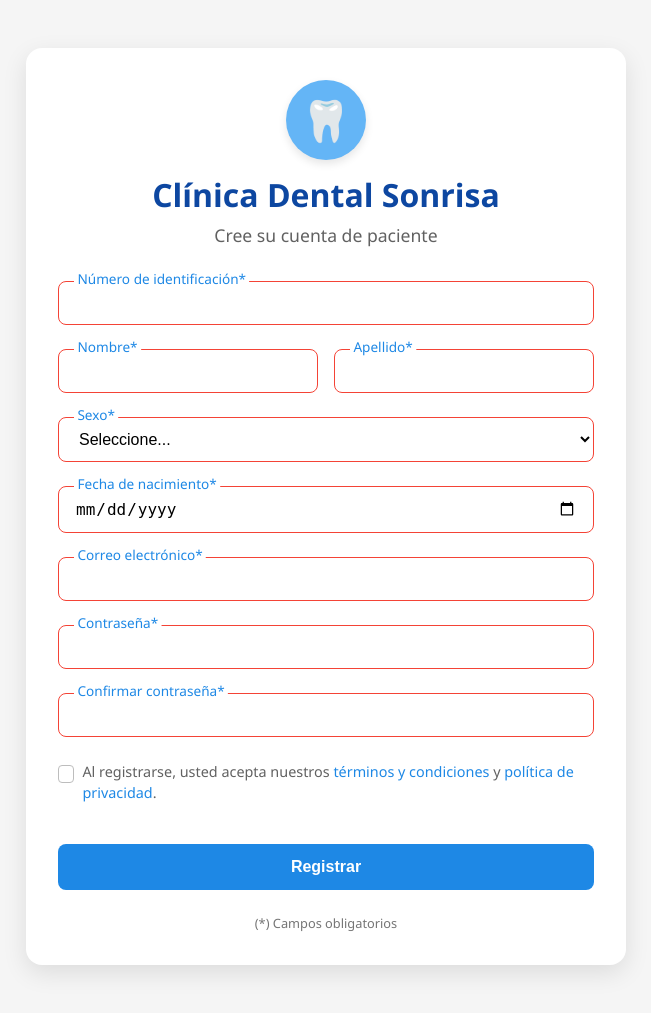
After one commit to JOANC-program/odontologia, a PHP site: page /Vista/html/registro.php in a window 1280 px wide. The commit adds this page. Shown: the whole page, without its empty margins (314-965 px from the left). Run offline with PHP 8.4, Linux system fonts and the light colour scheme.

Commit message:
Registro y login v1

```diff
--- /dev/null
+++ b/Vista/css/registro.css
@@ -0,0 +1,316 @@
+:root {
+  /* Color palette */
+  --primary-color: #1E88E5;
+  --primary-light: #64B5F6;
+  --primary-dark: #0D47A1;
+  --secondary-color: #4CAF50;
+  --secondary-light: #81C784;
+  --accent-color: #FF5722;
+  --success-color: #4CAF50;
+  --warning-color: #FFC107;
+  --error-color: #F44336;
+  --neutral-100: #F5F5F5;
+  --neutral-200: #EEEEEE;
+  --neutral-300: #E0E0E0;
+  --neutral-400: #BDBDBD;
+  --neutral-500: #9E9E9E;
+  --neutral-600: #757575;
+  --neutral-700: #616161;
+  --neutral-800: #424242;
+  --neutral-900: #212121;
+  --white: #FFFFFF;
+  --black: #000000;
+
+  /* Typography */
+  font-family: 'Segoe UI', 'Helvetica Neue', Arial, sans-serif;
+  line-height: 1.5;
+  font-weight: 400;
+
+  /* Color scheme */
+  color-scheme: light;
+  color: var(--neutral-800);
+  background-color: var(--neutral-100);
+
+  /* Rendering */
+  font-synthesis: none;
+  text-rendering: optimizeLegibility;
+  -webkit-font-smoothing: antialiased;
+  -moz-osx-font-smoothing: grayscale;
+}
+
+* {
+  box-sizing: border-box;
+  margin: 0;
+  padding: 0;
+}
+
+body {
+  margin: 0;
+  display: flex;
+  min-width: 320px;
+  min-height: 100vh;
+}
+
+h1 {
+  font-size: 2rem;
+  line-height: 1.2;
+  font-weight: 600;
+  color: var(--primary-dark);
+  margin-bottom: 0.5rem;
+}
+
+.subtitle {
+  color: var(--neutral-700);
+  font-size: 1.1rem;
+  margin-bottom: 2rem;
+}
+
+a {
+  font-weight: 500;
+  color: var(--primary-color);
+  text-decoration: none;
+  transition: color 0.3s ease;
+}
+
+a:hover {
+  color: var(--primary-dark);
+  text-decoration: underline;
+}
+
+#app {
+  width: 100%;
+  margin: 0 auto;
+  padding: 1rem;
+  display: flex;
+  justify-content: center;
+  align-items: center;
+}
+
+.registration-container {
+  width: 100%;
+  max-width: 600px;
+  background-color: var(--white);
+  border-radius: 16px;
+  box-shadow: 0 8px 24px rgba(0, 0, 0, 0.1);
+  padding: 2rem;
+  margin: 2rem 0;
+  transition: transform 0.3s ease, box-shadow 0.3s ease;
+}
+
+.registration-container:hover {
+  transform: translateY(-4px);
+  box-shadow: 0 12px 32px rgba(0, 0, 0, 0.15);
+}
+
+.registration-header {
+  text-align: center;
+  margin-bottom: 2rem;
+}
+
+.logo-container {
+  display: flex;
+  justify-content: center;
+  margin-bottom: 1rem;
+}
+
+.logo {
+  width: 80px;
+  height: 80px;
+  background-color: var(--primary-light);
+  border-radius: 50%;
+  display: flex;
+  justify-content: center;
+  align-items: center;
+  box-shadow: 0 4px 8px rgba(0, 0, 0, 0.1);
+}
+
+.tooth-icon {
+  font-size: 40px;
+}
+
+.registration-form {
+  width: 100%;
+}
+
+.form-group {
+  margin-bottom: 1.5rem;
+  position: relative;
+}
+
+.form-row {
+  display: flex;
+  gap: 16px;
+  width: 100%;
+}
+
+.half {
+  flex: 1;
+}
+
+.input-container {
+  position: relative;
+}
+
+.form-input {
+  width: 100%;
+  padding: 12px 16px;
+  font-size: 1rem;
+  background-color: var(--white);
+  border: 1px solid var(--neutral-300);
+  border-radius: 8px;
+  outline: none;
+  transition: border-color 0.3s ease, box-shadow 0.3s ease;
+}
+
+.form-input:focus {
+  border-color: var(--primary-color);
+  box-shadow: 0 0 0 3px rgba(30, 136, 229, 0.2);
+}
+
+.form-input:focus + .form-label,
+.form-input:not(:placeholder-shown) + .form-label {
+  transform: translateY(-24px) scale(0.85);
+  color: var(--primary-color);
+}
+
+.form-input:invalid {
+  border-color: var(--error-color);
+}
+
+.form-input:valid {
+  border-color: var(--success-color);
+}
+
+.form-label {
+  position: absolute;
+  left: 16px;
+  top: 12px;
+  color: var(--neutral-600);
+  pointer-events: none;
+  transition: transform 0.3s ease, color 0.3s ease;
+  transform-origin: left top;
+  background-color: var(--white);
+  padding: 0 4px;
+}
+
+.date-input::-webkit-calendar-picker-indicator {
+  cursor: pointer;
+}
+
+.date-label {
+  transform: translateY(-24px) scale(0.85);
+  color: var(--neutral-600);
+}
+
+.terms-container {
+  margin-top: 1.5rem;
+}
+
+.checkbox-container {
+  display: flex;
+  align-items: flex-start;
+}
+
+.form-checkbox {
+  margin-top: 4px;
+  margin-right: 8px;
+  appearance: none;
+  width: 18px;
+  height: 18px;
+  border: 1px solid var(--neutral-400);
+  border-radius: 4px;
+  background-color: var(--white);
+  transition: background-color 0.3s ease, border-color 0.3s ease;
+  position: relative;
+  cursor: pointer;
+}
+
+.form-checkbox:checked {
+  background-color: var(--primary-color);
+  border-color: var(--primary-color);
+}
+
+.form-checkbox:checked::after {
+  content: '✓';
+  position: absolute;
+  color: var(--white);
+  font-size: 12px;
+  top: 0;
+  left: 4px;
+}
+
+.checkbox-label {
+  font-size: 0.9rem;
+  color: var(--neutral-700);
+  line-height: 1.5;
+  cursor: pointer;
+}
+
+.terms-link {
+  color: var(--primary-color);
+  transition: color 0.3s ease;
+}
+
+.terms-link:hover {
+  color: var(--primary-dark);
+}
+
+.register-button {
+  width: 100%;
+  padding: 14px 24px;
+  font-size: 1rem;
+  font-weight: 600;
+  color: var(--white);
+  background-color: var(--primary-color);
+  border: none;
+  border-radius: 8px;
+  cursor: pointer;
+  transition: background-color 0.3s ease, transform 0.2s ease;
+  margin-top: 1rem;
+}
+
+.register-button:hover {
+  background-color: var(--primary-dark);
+}
+
+.register-button:active {
+  transform: scale(0.98);
+}
+
+.required-fields {
+  text-align: center;
+  font-size: 0.8rem;
+  color: var(--neutral-600);
+  margin-top: 1.5rem;
+}
+
+/* Responsive styles */
+@media (max-width: 600px) {
+  .registration-container {
+    padding: 1.5rem;
+    margin: 1rem 0;
+    border-radius: 12px;
+  }
+
+  h1 {
+    font-size: 1.6rem;
+  }
+
+  .subtitle {
+    font-size: 1rem;
+  }
+
+  .form-row {
+    flex-direction: column;
+    gap: 0;
+  }
+
+  .logo {
+    width: 60px;
+    height: 60px;
+  }
+
+  .tooth-icon {
+    font-size: 30px;
+  }
+}
--- a/Vista/html/asignar.php
+++ b/Vista/html/asignar.php
@@ -16,8 +16,8 @@
             <h1>Sistema de Gestión Odontológica</h1>
         </div>
         <ul id="menu">
-            <li><a href="index.php">inicio</a> </li>
-            <li class="activa"><a href="index.php?accion=asignar">Asignar</a> </li>
+            <li><a href="index.php?accion=inicio">inicio</a> </li>
+            <li class="activa"><a href="/odontologia/index.php?accion=asignar">Asignar</a> </li>
             <li><a href="index.php?accion=consultar">Consultar Cita</a> </li>
             <li><a href="index.php?accion=cancelar">Cancelar Cita</a> </li>
             <li><a href="index.php?accion=medicos">Gestor Medicos</a> </li>
--- a/Vista/html/cancelar.php
+++ b/Vista/html/cancelar.php
@@ -16,7 +16,7 @@
             <h1>Sistema de Gestión Odontológica</h1>
         </div>
         <ul id="menu">
-            <li><a href="index.php">inicio</a> </li>
+            <li><a href="index.php?accion=inicio">inicio</a> </li>
             <li><a href="index.php?accion=asignar">Asignar</a> </li>
             <li><a href="index.php?accion=consultar">Consultar Cita</a> </li>
             <li class="activa"><a href="index.php?accion=consultar">Cancelar Cita</a>
--- a/Vista/html/confirmarCita.php
+++ b/Vista/html/confirmarCita.php
@@ -12,7 +12,7 @@
             <h1>Sistema de Gestión Odontológica</h1>
         </div>
         <ul id="menu">
-            <li class="activa"><a href="index.php">inicio</a> </li>
+            <li class="activa"><a href="index.php?accion=inicio">inicio</a> </li>
             <li><a href="index.php?accion=asignar">Asignar</a> </li>
             <li><a href="index.php?accion=consultar">Consultar Cita</a> </li>
             <li><a href="index.php?accion=cancelar">Cancelar Cita</a> </li>
--- a/Vista/html/consultar.php
+++ b/Vista/html/consultar.php
@@ -16,7 +16,7 @@
             <h1>Sistema de Gestión Odontológica</h1>
         </div>
         <ul id="menu">
-            <li><a href="index.php">inicio</a> </li>
+            <li><a href="index.php?accion=inicio">inicio</a> </li>
             <li><a href="index.php?accion=asignar">Asignar</a> </li>
             <li class="activa"><a href="index.php?accion=consultar">Consultar Cita</a>
             </li>
--- a/Vista/html/gestorMedicos.php
+++ b/Vista/html/gestorMedicos.php
@@ -16,7 +16,7 @@
             <h1>Sistema de Gestión Odontológica</h1>
         </div>
         <ul id="menu">
-            <li><a href="index.php">inicio</a> </li>
+            <li><a href="index.php?accion=inicio">inicio</a> </li>
             <li><a href="index.php?accion=asignar">Asignar</a> </li>
             <li><a href="index.php?accion=consultar">Consultar Cita</a> </li>
             <li><a href="index.php?accion=cancelar">Cancelar Cita</a> </li>
--- a/Vista/html/inicio.php
+++ b/Vista/html/inicio.php
@@ -14,8 +14,8 @@
             <h1>Sistema de Gestión Odontológica</h1>
         </div>
         <ul id="menu">
-            <li><a href="index.php">inicio</a> </li>
-            <li><a href="index.php?accion=asignar">Asignar</a> </li>
+            <li class="activa"><a href="index.php?accion=inicio">inicio</a> </li>
+            <li><a href="/odontologia/index.php?accion=asignar">Asignar</a> </li>
             <li><a href="index.php?accion=consultar">Consultar Cita</a> </li>
             <li><a href="index.php?accion=cancelar">Cancelar Cita</a> </li>
             <li><a href="index.php?accion=medicos">Gestor Medicos</a> </li>
--- /dev/null
+++ b/Vista/html/registro.php
@@ -0,0 +1,127 @@
+<!doctype html>
+<html lang="es">
+
+<head>
+    <meta charset="UTF-8" />
+    <link rel="icon" type="image/svg+xml" href="/vite.svg" />
+    <meta name="viewport" content="width=device-width, initial-scale=1.0" />
+    <title>Clínica Dental - Registro de Pacientes</title>
+    <link rel="stylesheet" href="/odontologia/Vista/css/registro.css" />
+</head>
+
+<body>
+    <div id="app">
+        <div class="registration-container">
+            <div class="registration-header">
+                <div class="logo-container">
+                    <div class="logo">
+                        <span class="tooth-icon">🦷</span>
+                    </div>
+                </div>
+                <h1>Clínica Dental Sonrisa</h1>
+                <p class="subtitle">Cree su cuenta de paciente</p>
+            </div>
+
+            <form action="index.php?accion=registrarUsuario" method="post" class="registration-form" novalidate>
+                <div class="form-group">
+                    <div class="input-container">
+                        <!-- Número de identificación -->
+                        <input type="text" name="PacIdentificacion" id="id-number" class="form-input" required
+                            pattern=".{5,}"
+                            title="El número de identificación debe tener al menos 5 caracteres">
+                        <label for="id-number" class="form-label">Número de identificación*</label>
+                    </div>
+                </div>
+
+                <div class="form-row">
+                    <div class="form-group half">
+                        <div class="input-container">
+                            <!-- Nombre -->
+                            <input type="text" name="PacNombres" id="first-name" class="form-input" required>
+                            <label for="first-name" class="form-label">Nombre*</label>
+                        </div>
+                    </div>
+
+                    <div class="form-group half">
+                        <div class="input-container">
+                            <!-- Apellido -->
+                            <input type="text" name="PacApellidos" id="last-name" class="form-input" required>
+                            <label for="last-name" class="form-label">Apellido*</label>
+                        </div>
+                    </div>
+                </div>
+
+                <div class="form-group">
+                    <div class="input-container">
+                        <!-- Sexo -->
+                        <select name="PacSexo" id="sexo" class="form-input date-input" required>
+                            <option value="" disabled selected>Seleccione...</option>
+                            <option value="M">Masculino</option>
+                            <option value="F">Femenino</option>
+                            <option value="O">Otro</option>
+                        </select>
+                        <label for="sexo" class="form-label date-label">Sexo*</label>
+                    </div>
+                </div>
+
+
+
+
+
+                <div class="form-group">
+                    <div class="input-container">
+                        <!-- Fecha de nacimiento -->
+                        <input type="date" name="PacFechaNacimiento" id="birth-date" class="form-input date-input" required>
+                        <label for="birth-date" class="form-label date-label">Fecha de nacimiento*</label>
+                    </div>
+                </div>
+
+                <div class="form-group">
+                    <div class="input-container">
+                        <!-- Correo -->
+                        <input type="email" name="correo" id="email" class="form-input" required>
+                        <label for="email" class="form-label">Correo electrónico*</label>
+                    </div>
+                </div>
+
+                <div class="form-group">
+                    <div class="input-container">
+                        <!-- Contraseña -->
+                        <input type="password" name="contrasena" id="password" class="form-input" required
+                            pattern="^(?=.*[A-Z])(?=.*[0-9])(?=.*[^A-Za-z0-9]).{8,}$"
+                            title="La contraseña debe tener al menos 8 caracteres, incluir mayúsculas, números y caracteres especiales">
+                        <label for="password" class="form-label">Contraseña*</label>
+                    </div>
+                </div>
+
+                <div class="form-group">
+                    <div class="input-container">
+                        <!-- Confirmar contraseña (solo frontend) -->
+                        <input type="password" id="confirm-password" class="form-input" required>
+                        <label for="confirm-password" class="form-label">Confirmar contraseña*</label>
+                    </div>
+                </div>
+
+                <div class="form-group terms-container">
+                    <div class="checkbox-container">
+                        <input type="checkbox" id="terms" class="form-checkbox" required>
+                        <label for="terms" class="checkbox-label">
+                            Al registrarse, usted acepta nuestros
+                            <a href="#" class="terms-link">términos y condiciones</a> y
+                            <a href="#" class="terms-link">política de privacidad</a>.
+                        </label>
+                    </div>
+                </div>
+
+                <div class="form-group">
+                    <input type="hidden" name="rol" value="paciente">
+                    <button type="submit" class="register-button">Registrar</button>
+                </div>
+
+                <p class="required-fields">(*) Campos obligatorios</p>
+            </form>
+        </div>
+    </div>
+</body>
+
+</html>
```
Also changed, not shown: Controlador/Controlador.php (+49 -0 lines), Modelo/Registro.php (added, +46 -0 lines), Vista/html/iniciologin.php (+9 -4 lines), citas.sql (+65 -20 lines), index.php (+40 -3 lines).
